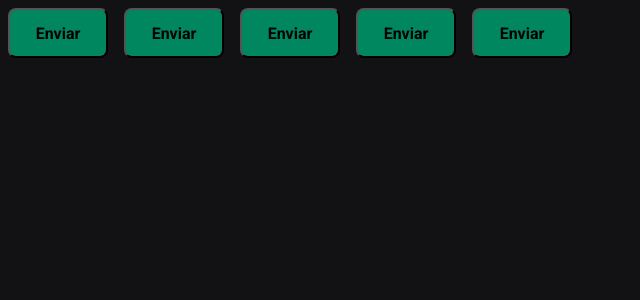
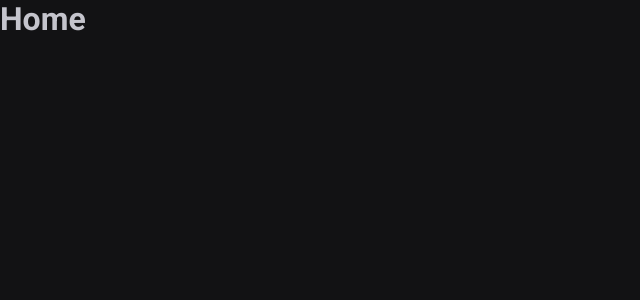
Before and after one commit to ponqueli/ignite-timer, a React (Vite) app: page / in a window 1280 px wide. Shown: the top 300 px of the page, without its empty margins (0-640 px from the left). Built offline with nearby package versions, Linux system fonts and the light colour scheme.

Commit message:
add routes

```diff
--- a/package.json
+++ b/package.json
@@ -12,6 +12,7 @@
   "dependencies": {
     "react": "^18.2.0",
     "react-dom": "^18.2.0",
+    "react-router-dom": "^6.4.3",
     "styled-components": "^5.3.6"
   },
   "devDependencies": {
--- a/src/App.tsx
+++ b/src/App.tsx
@@ -1,18 +1,18 @@
 import { ThemeProvider } from "styled-components";
-import { Button } from "./components/Button";
+import { BrowserRouter } from "react-router-dom";
 
 import { GlobalStyle } from "./styles/global";
 import { defaultTheme } from "./styles/themes/default";
+import { Router } from "./Router";
+
+// ThemeProvider, BrowserRouter are context providers that wrap the entire app and provide context to all children
 
 export function App() {
   return (
     <ThemeProvider theme={defaultTheme}>
-      <Button variant="primary" />
-      <Button variant="secondary" />
-      <Button variant="success" />
-      <Button variant="danger" />
-
-      <Button />
+      <BrowserRouter>
+        <Router />
+      </BrowserRouter>
       <GlobalStyle />
     </ThemeProvider>
   );
--- /dev/null
+++ b/src/Router.tsx
@@ -0,0 +1,13 @@
+import { Routes, Route } from "react-router-dom";
+import { History } from "./pages/History";
+import { Home } from "./pages/Home";
+
+export function Router() {
+  return (
+    <Routes>
+      <Route path="/" element={<Home />} />
+      <Route path="/history" element={<History />} />
+      <Route path="*" element={<h1>404 - Not Found</h1>} />
+    </Routes>
+  );
+}
--- a/src/components/Button.styes.ts
+++ /dev/null
@@ -1,18 +0,0 @@
-import styled from "styled-components";
-
-export type ButtonVariant = "primary" | "secondary" | "danger" | "success";
-
-interface IButtonContainerProps {
-  variant: ButtonVariant;
-}
-
-export const ButtonContainer = styled.button<IButtonContainerProps>`
-  width: 100px;
-  height: 50px;
-  border-radius: 8px;
-  font-size: 1rem;
-  margin: 0.5rem;
-  font-weight: bold;
-  cursor: pointer;
-  background-color: ${({ theme }) => theme["green-500"]};
-`;
--- a/src/components/Button.tsx
+++ /dev/null
@@ -1,9 +0,0 @@
-import { ButtonContainer, ButtonVariant } from "./Button.styes";
-
-interface IButtonProps {
-  variant?: ButtonVariant;
-}
-
-export function Button({ variant = "primary" }: IButtonProps) {
-  return <ButtonContainer variant={variant}>Enviar</ButtonContainer>;
-}
--- /dev/null
+++ b/src/pages/History.tsx
@@ -0,0 +1,3 @@
+export function History() {
+  return <h1>History</h1>;
+}
--- /dev/null
+++ b/src/pages/Home.tsx
@@ -0,0 +1,3 @@
+export function Home() {
+  return <h1>Home</h1>;
+}
```
